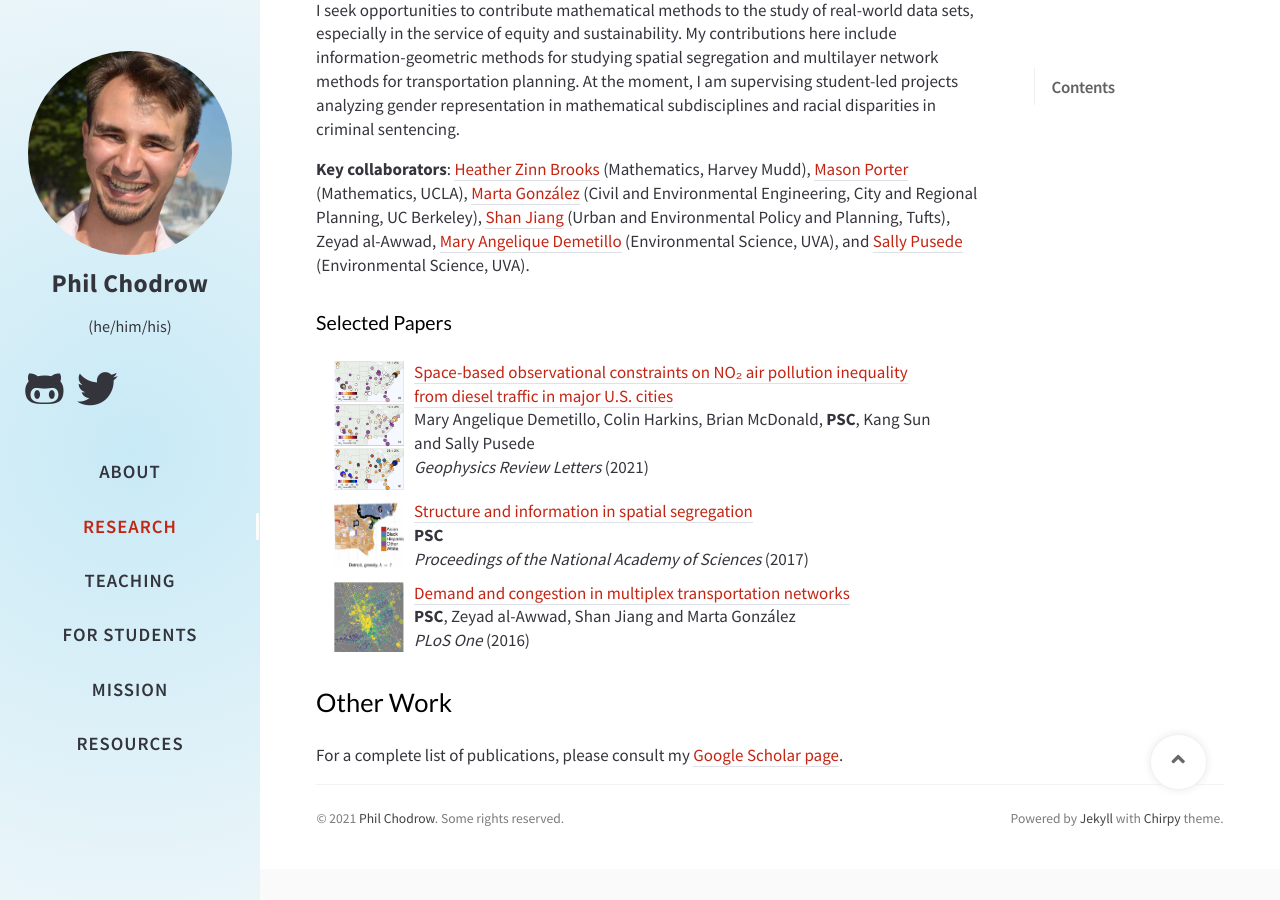
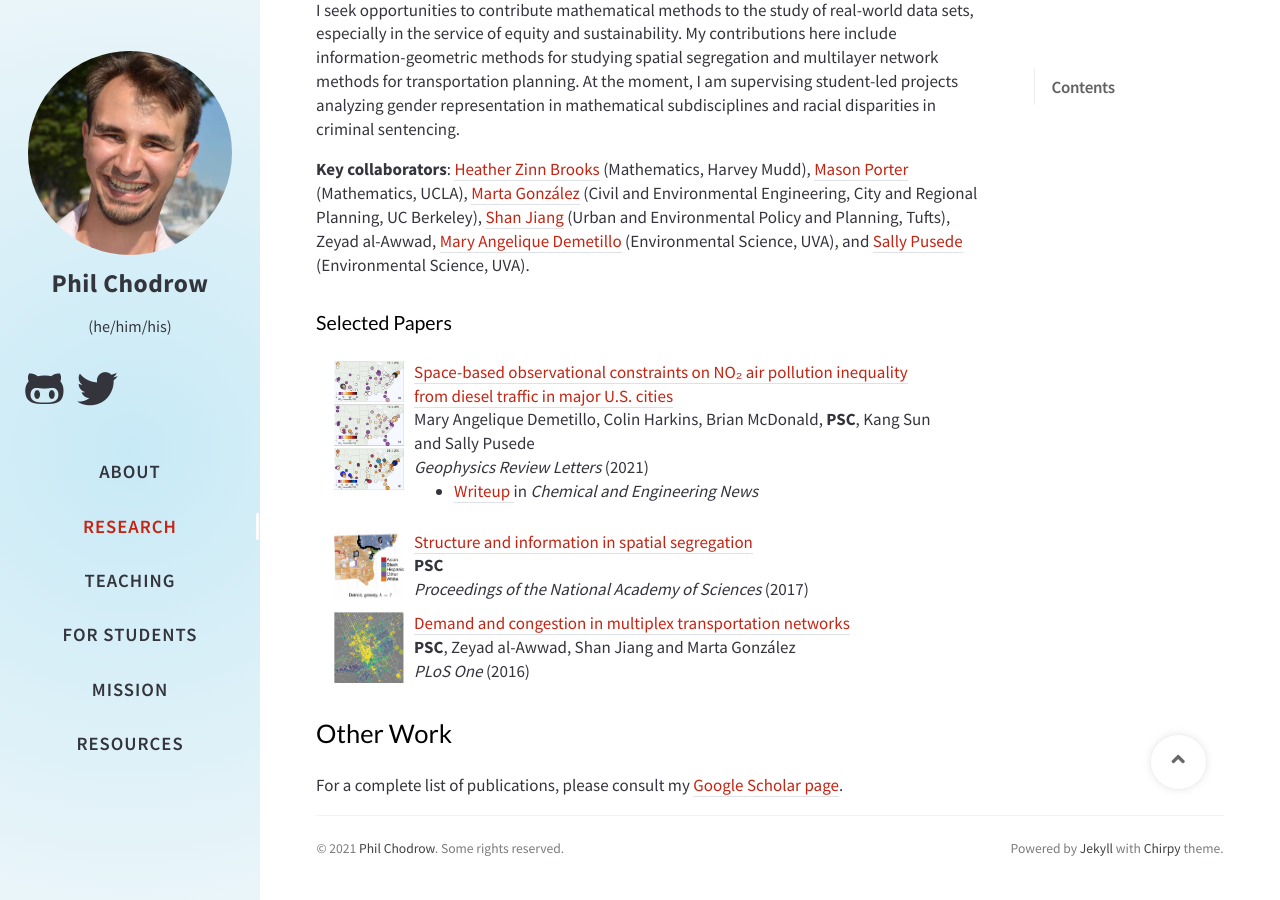
Before and after one commit to PhilChodrow/UCLA-website, a Jekyll site: the page built from _tabs/research.md, in a window 1280 px wide and 900 px high, scrolled down 2181 px. Built offline with Jekyll 4.4.1, drawn with Linux system fonts in a browser that asks for light colours; nearby versions of some CDN libraries; comment, search, counter and statistics services are not loaded; a style sheet for code colours, icons or effects is not loaded.

Commit message:
more tweaks to research

```diff
--- a/_tabs/research.md
+++ b/_tabs/research.md
@@ -93,7 +93,7 @@
   <tr>
     <td>
       <div class="thumbnail">
-        <img src="/assets/img/thumbnails/math_phd_case_study_square.png" width = 70>
+        <img src="/assets/img/thumbnails/dynamics_examples_v5.png" width = 70>
       </div>
         <div class="compress">
             <a href="https://www.pnas.org/content/118/16/e2015188118">Emergence of hierarchy in networked endorsement dynamics </a> <br>
@@ -138,6 +138,9 @@
             <a href="https://agupubs.onlinelibrary.wiley.com/doi/10.1029/2021GL094333"> Space-based observational constraints on NO₂ air pollution inequality from diesel traffic in major U.S. cities </a><br>
             Mary Angelique Demetillo, Colin Harkins, Brian McDonald, <b>PSC</b>, Kang Sun and Sally Pusede <br>
             <i>Geophysics Review Letters</i> (2021)
+            <ul>
+              <li> <a href="https://cen.acs.org/environment/pollution/Satellite-data-reveal-diesel-trucking/99/i32"> Writeup </a> in <i>Chemical and Engineering News</i></li>
+            </ul>
         </div>
     </td>
   </tr>
```
Also changed, not shown: assets/img/thumbnails/dynamics_examples_v5.png (added).
